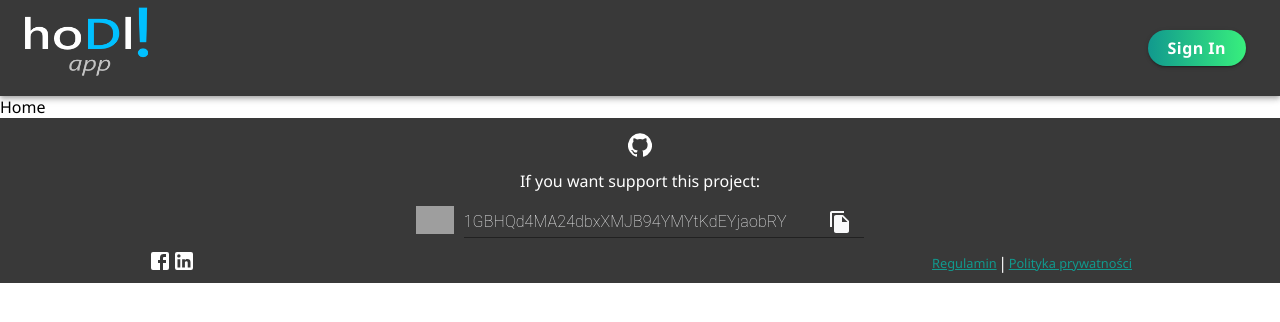
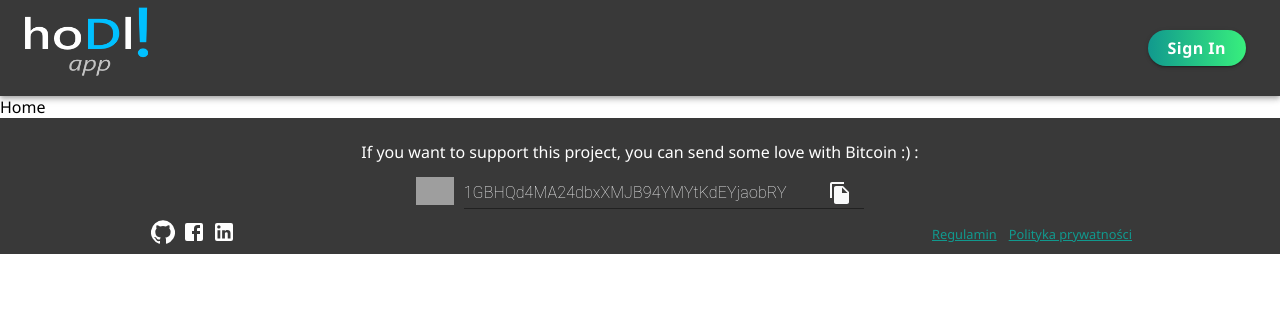
Before and after one commit to BlackH3art/hodl-app-vol2, a React (Create React App) app: page / in a window 1280 px wide. Shown: the top 322 px of the page. Built offline with nearby package versions, Linux system fonts and the light colour scheme; grey boxes are pictures that could not be loaded.

Commit message:
Footer styles + "to" props

```diff
--- a/src/components/Footer/BottomContainer/BottomContainer.jsx
+++ b/src/components/Footer/BottomContainer/BottomContainer.jsx
@@ -1,5 +1,7 @@
 import FacebookIcon from '@material-ui/icons/Facebook';
 import LinkedInIcon from '@material-ui/icons/LinkedIn';
+import GitHubIcon from '@material-ui/icons/GitHub';
+
 
 import { Link } from 'react-router-dom';
 
@@ -14,14 +16,14 @@ const BottomContainer = () => {
       <div className={classes.container}>
 
         <div className={classes.socialContainer}>
+          <a className={classes.socialLink} href="https://github.com/BlackH3art/hodl-app-vol2" rel="noreferrer" target="_blank" > <GitHubIcon /> </a>
           <a className={classes.socialLink} href="https://www.facebook.com/profile.php?id=100002911154009" rel="noreferrer" target="_blank" > <FacebookIcon /> </a>
           <a className={classes.socialLink} href="https://www.linkedin.com/in/jaros%C5%82aw-musielak-8810961b2/" rel="noreferrer" target="_blank" > <LinkedInIcon /> </a>
         </div>
 
         <div className={classes.linksContainer}>
-          <Link className={classes.link}> Regulamin </Link>
-          |
-          <Link className={classes.link}> Polityka prywatności </Link>
+          <Link to="regulamin" className={classes.link}> Regulamin </Link>
+          <Link to="polityka-prywatnosci" className={classes.link}> Polityka prywatności </Link>
         </div>
 
       </div>
--- a/src/components/Footer/BottomContainer/bottomContainer.styles.js
+++ b/src/components/Footer/BottomContainer/bottomContainer.styles.js
@@ -10,6 +10,7 @@ const useStyles = makeStyles(() => ({
   },
   socialLink: {
     color: "white",
+    padding: ".2rem .2rem",
     textDecoration: "none",
     transition: '.2s',
     '&:hover': {
--- a/src/components/Footer/Footer.jsx
+++ b/src/components/Footer/Footer.jsx
@@ -25,9 +25,8 @@ const Footer = () => {
     <>
       <footer className={classes.footer}>
         <div className={classes.iconsContainer}>
-          <a className={classes.link} href="https://github.com/BlackH3art/hodl-app-vol2" rel="noreferrer" target="_blank" > <GitHubIcon /> </a>
           <div className={classes.infoContainer}>
-            <p className={classes.message}>If you want support this project: </p>
+            <p className={classes.message}>If you want to support this project, you can send some love with Bitcoin :) : </p>
             <div className={classes.headerInputContainer}>
               <label className={classes.bitcoinLabel}> <img className={classes.coinLogo} src="https://s2.coinmarketcap.com/static/img/coins/64x64/1.png" alt="BTC"/> </label>
 
```
